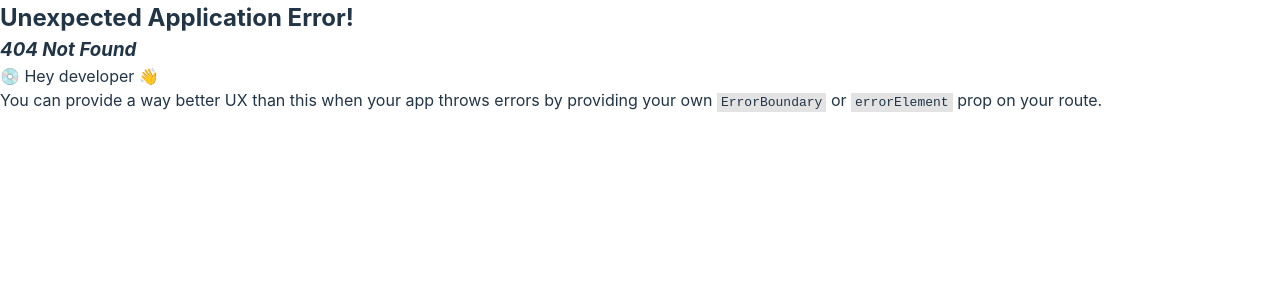
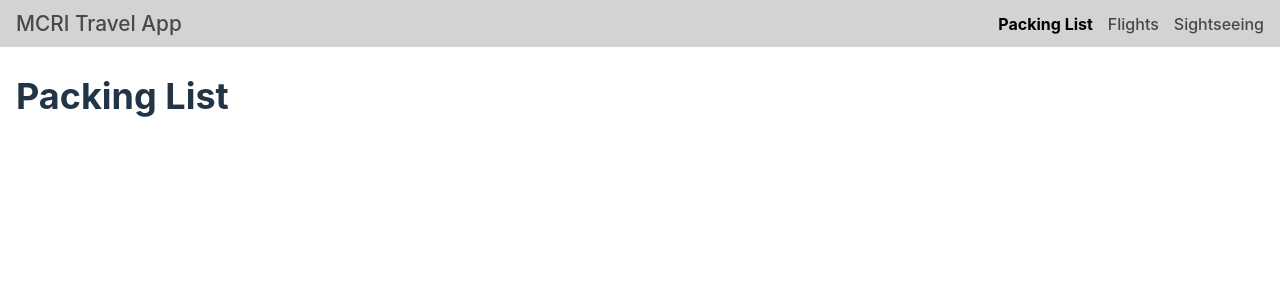
Before and after one commit to tanakakufa/mcri-travel-app, a React (Vite) app: page /packing in a window 1280 px wide. Before the commit this address had no page. Shown: the top 300 px of the page. Built offline with nearby package versions, Linux system fonts and the light colour scheme.

Commit message:
feature: add new page components and link to them in the router and header

```diff
--- /dev/null
+++ b/src/pages/Flights/Flights.tsx
@@ -0,0 +1,18 @@
+import Header from "../../reusables/Header/Header";
+
+const Flights = () => {
+
+  return (
+    <>
+      <Header />
+
+      <div className="page-content">
+        <h1>Flights</h1>
+
+
+      </div>
+    </>
+  )
+}
+
+export default Flights;
--- /dev/null
+++ b/src/pages/PackingList/PackingList.tsx
@@ -0,0 +1,17 @@
+import Header from "../../reusables/Header/Header";
+
+const PackingList = () => {
+
+  return (
+    <>
+      <Header />
+
+      <div className="page-content">
+        <h1>Packing List</h1>
+
+      </div>
+    </>
+  )
+}
+
+export default PackingList;
--- /dev/null
+++ b/src/pages/Sightseeing/Sightseeing.tsx
@@ -0,0 +1,18 @@
+import Header from "../../reusables/Header/Header";
+
+const Sightseeing = () => {
+
+  return (
+    <>
+      <Header />
+
+      <div className="page-content">
+        <h1>Sightseeing</h1>
+
+
+      </div>
+    </>
+  )
+}
+
+export default Sightseeing;
--- a/src/reusables/Header/Header.tsx
+++ b/src/reusables/Header/Header.tsx
@@ -10,19 +10,17 @@ const Header = () => {
       </div>
 
       <div>
+        {/* https://reactrouter.com/en/main/components/nav-link#navlink */}
         <ul className="nav-list">
           <li>
-            {/* https://reactrouter.com/en/main/components/nav-link#navlink */}
-            <NavLink to={"/example"} className="link">Example Page</NavLink>
+            <NavLink to={"/packing"} className="link">Packing List</NavLink>
           </li>
           <li>
-            Packing List
+            <NavLink to={"/flights"} className="link">Flights</NavLink>
           </li>
           <li>
-            Flights
-          </li>
-          <li>
-            Sightseeing
+            <NavLink to={"/sightseeing"} className="link">Sightseeing</NavLink>
+
           </li>
         </ul>
       </div>
```
Also changed, not shown: src/Router.tsx (+13 -15 lines).
